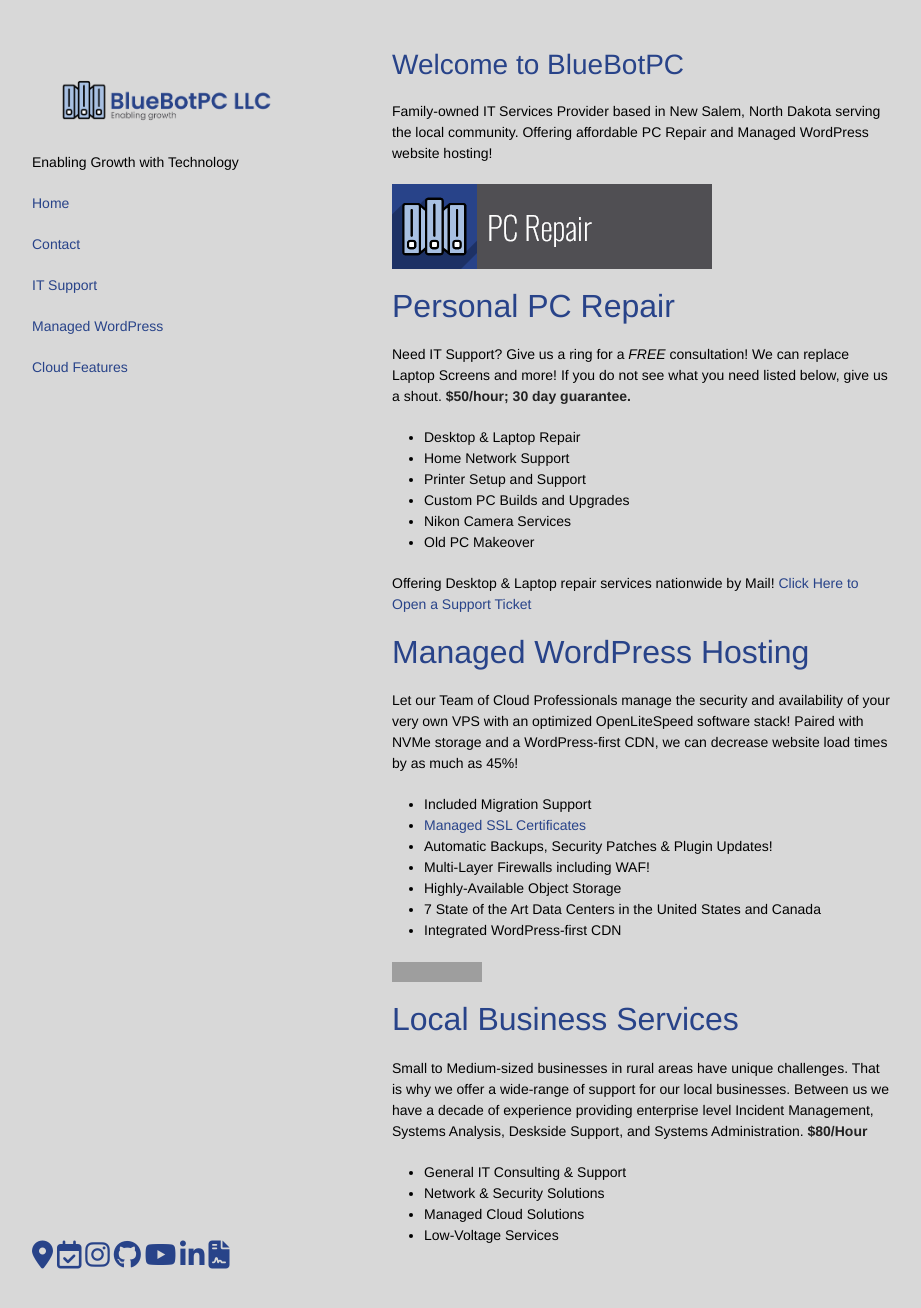
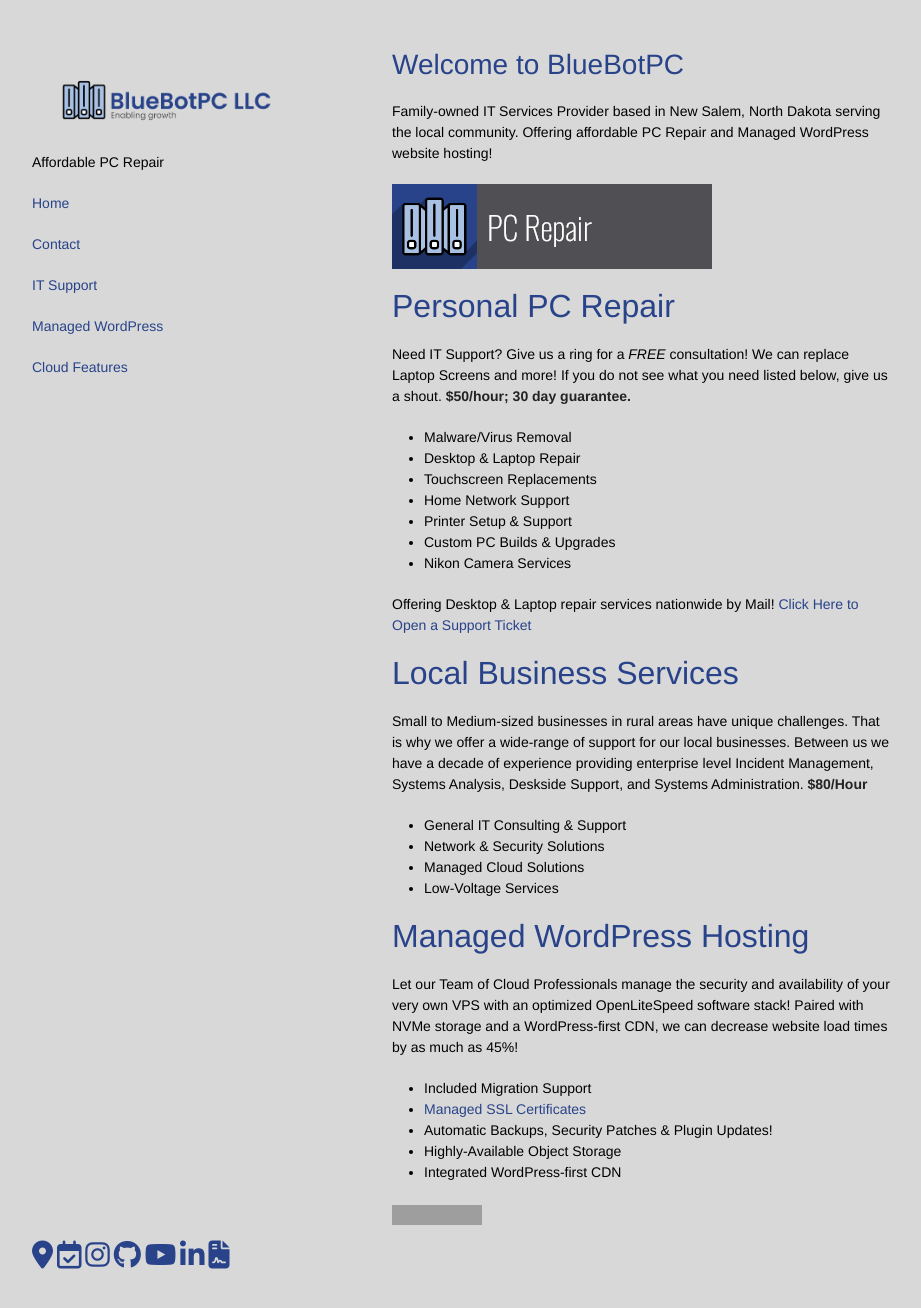
Before and after one commit to GoobyFRS/bluebotpc-web, a Jekyll site: the page built from index.md, in a window 1280 px wide and 1316 px high. Shown: the top 1308 px of the window, without its empty margins (178-1099 px from the left). Built offline with Jekyll 4.4.1, drawn with Linux system fonts in a browser that asks for light colours; nearby versions of some CDN libraries; our own code applies the rules of GitHub Pages for plain Markdown files; grey boxes are pictures that could not be loaded.

Commit message:
eod push

```diff
--- a/_config.yml
+++ b/_config.yml
@@ -2,7 +2,7 @@
 title: BlueBotPC LLC
 tagline: Create Local Value
 email: matt@bluebotpc.com
-description: Enabling Growth with Technology
+description: Affordable PC Repair
 url: "https://www.bluebotpc.com"
 permalink: pretty
 favicon: /assets/img/favicon.ico
--- a/index.md
+++ b/index.md
@@ -8,28 +8,15 @@ Family-owned IT Services Provider based in New Salem, North Dakota serving the l
 
 Need IT Support? Give us a ring for a _FREE_ consultation! We can replace Laptop Screens and more! If you do not see what you need listed below, give us a shout. **$50/hour; 30 day guarantee.**
 
+- Malware/Virus Removal
 - Desktop & Laptop Repair
+- Touchscreen Replacements
 - Home Network Support
-- Printer Setup and Support
-- Custom PC Builds and Upgrades
+- Printer Setup & Support
+- Custom PC Builds & Upgrades
 - Nikon Camera Services
-- Old PC Makeover
 
 Offering Desktop & Laptop repair services nationwide by Mail! [Click Here to Open a Support Ticket](https://www.mattfaulkner.net/support/)
-
-## [Managed WordPress Hosting](https://www.bluebotpc.com/pages/wordpress)
-
-Let our Team of Cloud Professionals manage the security and availability of your very own VPS with an optimized OpenLiteSpeed software stack! Paired with NVMe storage and a WordPress-first CDN, we can decrease website load times by as much as 45%!
-
-- Included Migration Support
-- [Managed SSL Certificates](https://www.letsencrypt.org/)
-- Automatic Backups, Security Patches & Plugin Updates!
-- Multi-Layer Firewalls including WAF!
-- Highly-Available Object Storage
-- 7 State of the Art Data Centers in the United States and Canada
-- Integrated WordPress-first CDN
-
-![Linode Solutions Partner](https://gooby-s3.us-southeast-1.linodeobjects.com/linodeSolutionsPartnerBadge.png)
 
 ## [Local Business Services](https://www.bluebotpc.com/pages/pc/)
 
```
Also changed, not shown: other parts of index.md (+12 -0 lines), pages/contact.md (+1 -1 lines).
